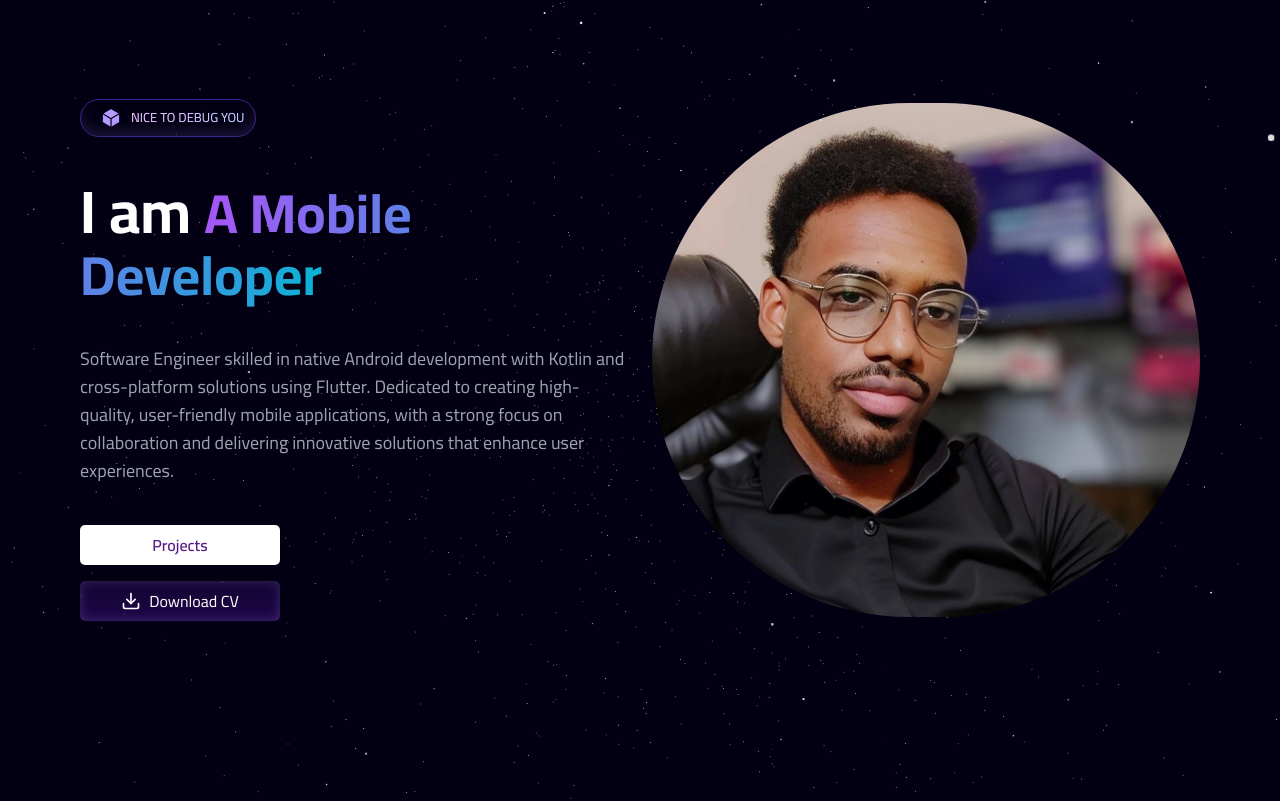
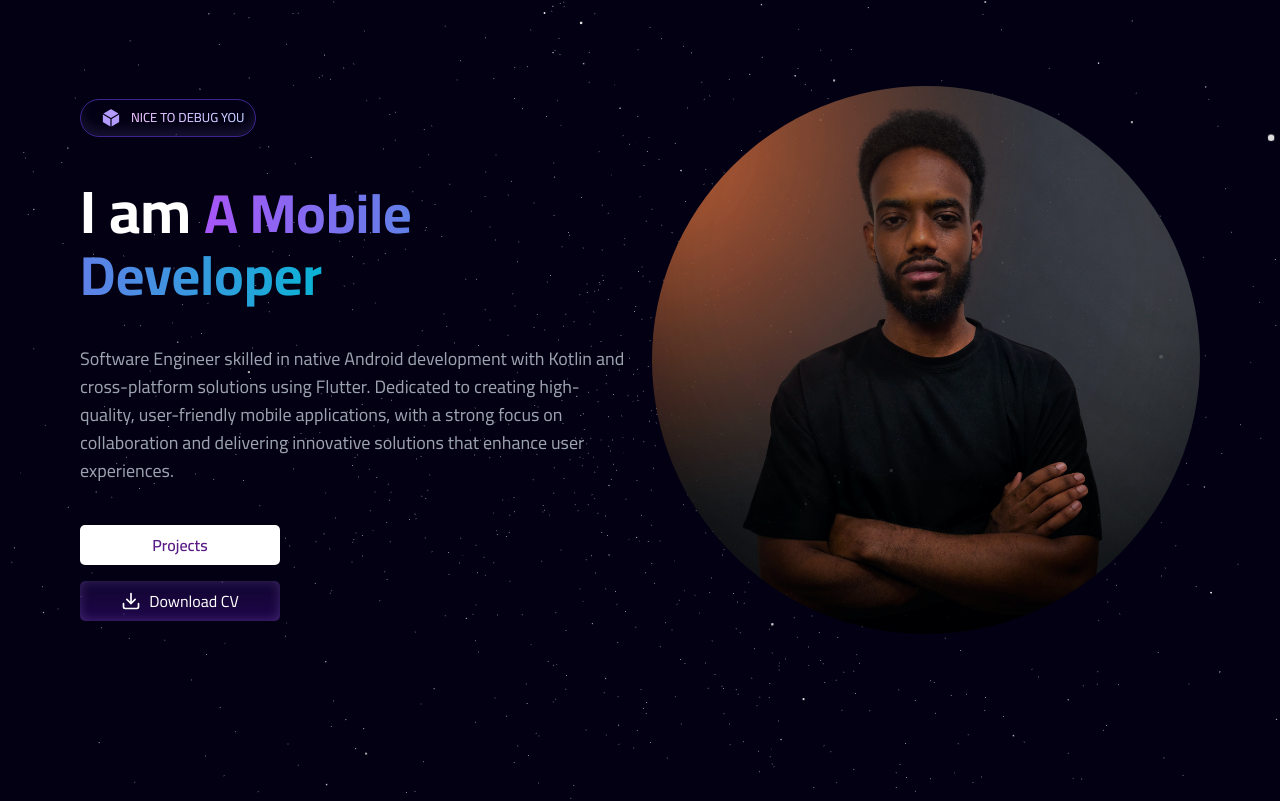
Before and after one commit to 7pak/abdalla_portfolio, a Next.js app: page / in a window 1280 px wide. Shown: the top 801 px of the page. Built offline with nearby package versions, Linux system fonts and the light colour scheme; a web font is replaced by a local one.

Commit message:
first commit

```diff
--- a/components/sub/HeroContent.tsx
+++ b/components/sub/HeroContent.tsx
@@ -97,7 +97,7 @@ const HeroContent = () => {
         className="w-full h-full flex flex-center justify-center items-center"
       >
         <img
-          src="/pro-pic~3.jpeg"
+          src="professional.png"
           className=" rounded-[100000000px] w-[250px] md:w-[550px] opacity-85"
           alt="icons"
         />
```
Also changed, not shown: public/pro-pic~3.jpeg (deleted), public/professional.png (added).
